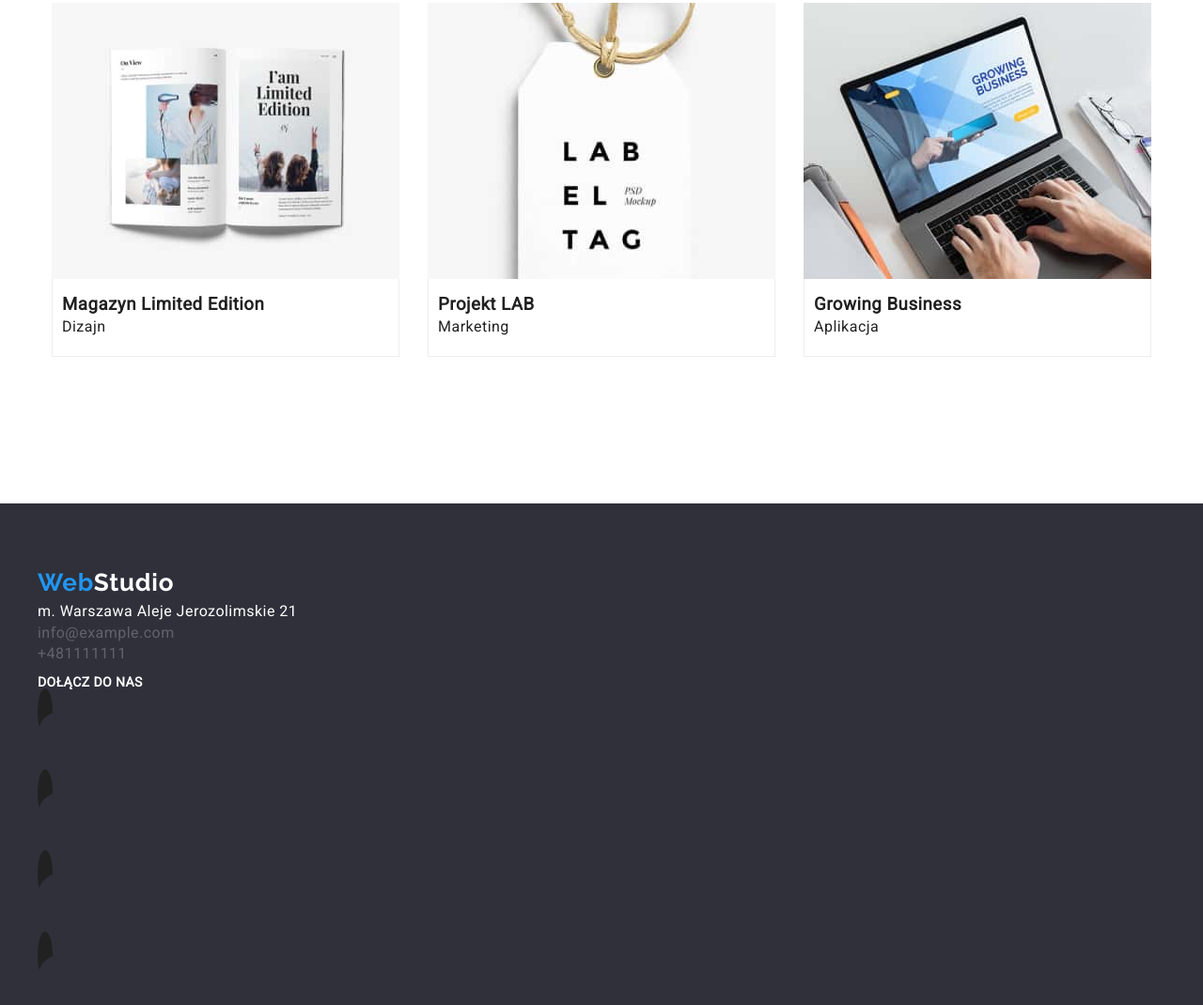
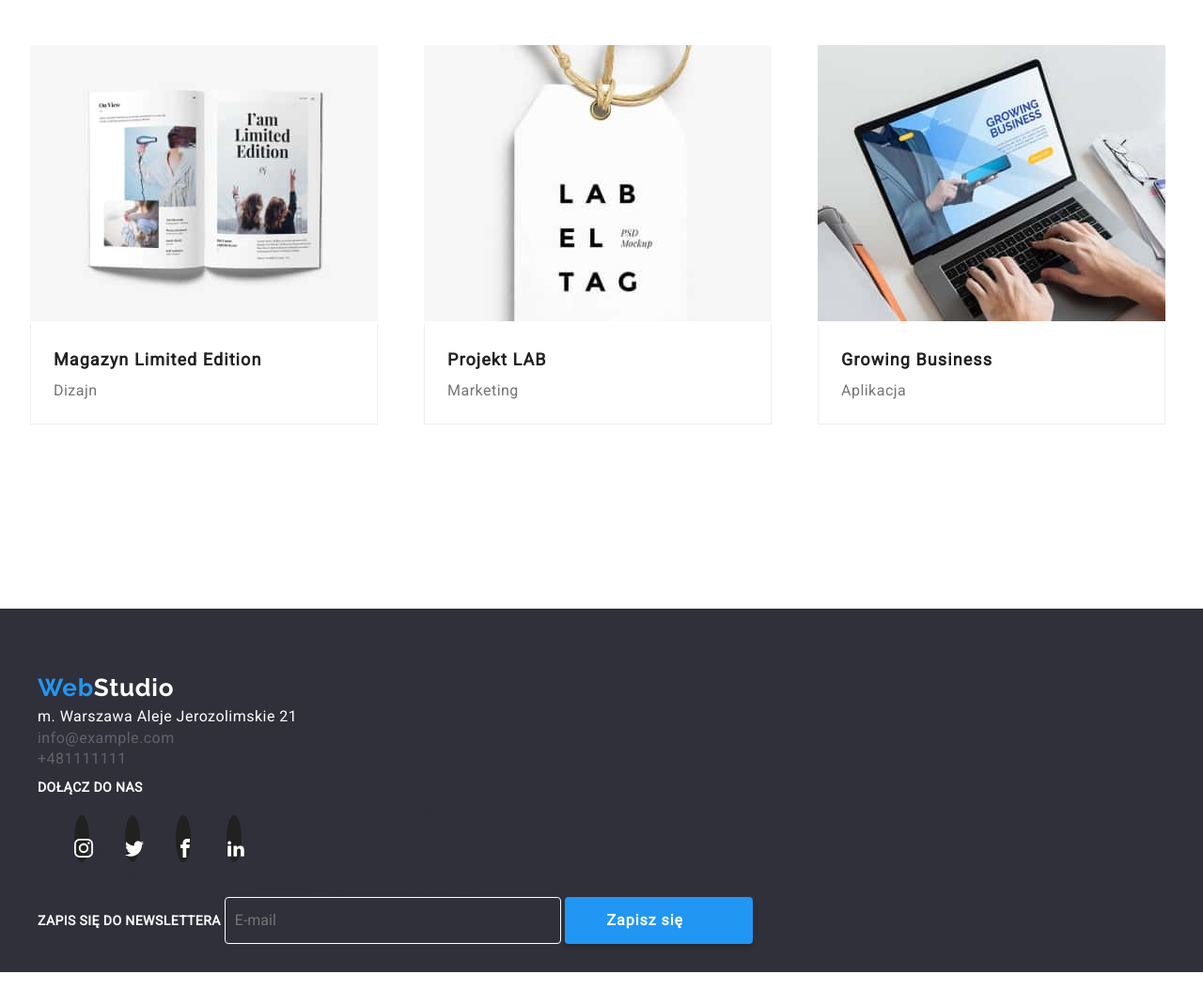
Before and after one commit to karoluss96/goit-markup-hw-08, a plain HTML site: page portfolio.html in a window 1280 px wide. Shown: the part 1391-2461 px from the top of the page at 94% size. After the commit the page ends 2426 px from the top, so only its background shows below. Drawn offline with nearby package versions, Linux system fonts and the light colour scheme.

Commit message:
Update styles.css

```diff
--- a/styles.css
+++ b/styles.css
@@ -101,7 +101,7 @@ text-decoration: underline;
   display: flex;
 }
 ul,
-sol {
+ol {
   list-style-type: none;
 }
 .list-menu{
@@ -240,6 +240,24 @@ nav .portfolio:focus {
 .section .but:hover {
   border-radius: 4px;
 }
+.clients{
+  font-weight: 700;
+    font-size: 36px;
+    line-height: 42px;
+    text-align: center;
+    letter-spacing: 0.03em;
+    margin: 0px;
+    margin-bottom: 50px;
+}
+.list-clients{
+  display: flex;
+  list-style: none;
+  justify-content: space-between;
+  align-items: center;
+  margin-right: 20px;
+  margin-left: 20px;
+  padding-top: 20px;
+}
 .icon,
 .corpos{
   display: flex;
@@ -252,7 +270,7 @@ nav .portfolio:focus {
   fill: #afb1b8;
   border-radius: 50%;
   transition-property: fill, background-color;
-  transition: 250ms cubic-bezier(0.4, 0, 0.2, 1);
+  transition: var(--transition);
 }
 .corpos .icons{
   width: 106px;
@@ -336,14 +354,22 @@ img {
   display: flex;
   justify-content: space-between;
   align-items: center;
+  margin-right: 32px;
+  margin-left: 32px;
+  padding-top: 20px;
+}
+.social-media li{
+  flex-wrap: wrap;
+  gap: 10px;
 }
 .soc-media{
+  display: flex;
   fill:#ececec;
   width: 20px;
   height: 20px;
   border-radius: 50%;
   transition-property: fill, background-color;
-  transition: 250ms cubic-bezier(0.4, 0, 0.2, 1);
+  transition: var(--transition);
 }
 .social-link{
   display: flex;
@@ -450,24 +476,107 @@ img {
   list-style-type: none;
   display: flex;
   flex-wrap: wrap;
-  padding-bottom: 20px;
+  margin: 0px;
+  margin-left: -8px;
+  margin-bottom: -8px;
+  padding-bottom: 50px;
   justify-content: space-between;
   line-height: 36px;
   letter-spacing: 0.03em;
 
 }
-
-.list-photos li{
+.blue-hover{
+  display: flex;
+  justify-content: space-between;
+  box-sizing: border-box;
+  border: 1px solid var(--white);
+  margin-bottom: 30px;
+  background: var(--white);
+  border: 0px;
+  cursor: pointer;
+}
+.blue-hover > img{
+  object-fit: cover;
+}
+.blue-hover:hover .secret-text{
+  transform: translateY(0);
+  transition: var(--transition);
+}
+.hide{
   position: relative;
-    width: 370px;
-    height: 404px;
-    margin: 15px;
-    list-style-type: none;
-    background: var(--white);
   overflow: hidden;
-    cursor: pointer;
+}
+.secret-text{
+  position: absolute;
+  top: 0;
+  left: 0;
+  width: 100%;
+  height: 100%;
+  letter-spacing: 0.03em;
+  line-height: 1.56em;
+  background-color: rgba(33, 150, 243, 0.9);
+  transform: translateY(100%);
   transition: var(--transition);
-    transition-property: box-shadow;
+  transition-property: transform;
+  transition-timing-function: ease;
+  transition-delay: 0s;
+  }
+.secret-text p{
+  text-align: left;
+  padding-top: 49px;
+  padding-left: 24px;
+  padding-right: 24px;
+  font-family: "Roboto";
+  font-style: normal;
+  font-weight: 400;
+  font-size: 18px;
+  line-height: 28px;
+  margin: 0px;
+  letter-spacing: 0.03em;
+  color: #ffffff;
+}
+.underscore{
+  z-index: 1001;
+  background-color: #fff;
+  bottom: 0;
+  left: 0;
+  width: 100%;
+  list-style: none;
+  position: absolute;
+  padding-bottom: 20px;
+  padding-left: 24px;
+  padding-top: 20px;
+  border-right: 1px solid #EEEEEE;
+  border-left: 1px solid #EEEEEE;
+  border-bottom: 1px solid #EEEEEE;
+  letter-spacing: 0.06em;
+  overflow: visible;
+}
+.underscore h3{
+  width: 322px;
+  height: 36px;
+  font-weight: 700;
+  font-size: 18px;
+  line-height: 36px;
+  letter-spacing: 0.06em;
+  margin: 0px;
+  padding: 0px;
+  padding-bottom: 4px;
+}
+.underscore p{
+  color: #757575;
+    width: 322px;
+    height: 30px;
+    font-weight: 400;
+    font-size: 16px;
+    line-height: 30px;
+    letter-spacing: 0.03em;
+    margin: 0px;
+}
+.blue-hover:active,
+.blue-hover:hover,
+.blue-hover:focus{
+  box-shadow: 0px 1px 1px rgba(0, 0, 0, 0.12), 0px 4px 4px rgba(0, 0, 0, 0.06), 1px 4px 6px rgba(0, 0, 0, 0.16);
 }
 
 
@@ -480,68 +589,39 @@ img {
 .imagine7,
 .imagine8,
 .imagine9{
+  position: relative;
+  width: 370px;
+  height: 404px;
+  margin: 0px;
+  overflow: hidden;
+  align-items: center;
   background-color: #fff;
   justify-content: space-between;
   margin-bottom: 30px;
-  max-width: 370px;
   border-radius: 0px;
 }
 .imagine1:focus,
+.imagine1:hover,
 .imagine2:focus,
+.imagine2:hover,
 .imagine3:focus,
+.imagine3:hover,
 .imagine4:focus,
+.imagine4:hover,
 .imagine5:focus,
+.imagine5:hover,
 .imagine6:focus,
+.imagine6:hover,
 .imagine7:focus,
+.imagine7:hover,
 .imagine8:focus,
-.imagine9:focus {
+.imagine8:hover,
+.imagine9:focus,
+.imagine9:hover {
   box-shadow: 0px 1px 3px rgb(0 0 0 / 12%), 0px 1px 1px rgb(0 0 0 / 14%);
   animation: cursorMoveOut 0.8s forwards;
 }
-.secret-text{
-position: absolute;
-top: 0;
-left: 0;
-width: 100%;
-height: 100%;
-background-color: rgba(33, 150, 243, 0.9);
-opacity: 90%;
-transform: translateY(100%);
-transition: var(--transition);
-transition-property: transform;
-transition-timing-function: ease;
-  transition-delay: 0s;
-}
-.secret-text>p{
-  text-align: left;
-    padding-top: 49px;
-    padding-left: 24px;
-    padding-right: 45px;
-    font-family: "Roboto";
-    font-style: normal;
-    font-weight: 400;
-    font-size: 18px;
-    line-height: 28px;
-    letter-spacing: 0.03em;
-    color: #ffffff;
-}
 
-.underscore{
-  z-index: 1001;
-  background-color: #fff;
-  bottom: 0;
-  left: 0;
-  width: 100%;
-  margin-top: -6px;
-  list-style: none;
-  padding-top: 20px;
-  padding-left: 10px;
-  border-right: 1px solid #EEEEEE;
-  border-left: 1px solid #EEEEEE;
-  border-bottom: 1px solid #EEEEEE;
-  border-radius: 0px;
-  letter-spacing: 0.03em;
-}
 figcaption{
   padding-top: 20px;
   padding-bottom: 20px;
@@ -556,7 +636,6 @@ footer {
 }
 footer .container {
   padding-top: 60px;
-  padding-bottom: 60px;
 }
 footer .end {
   text-decoration-line: none;
@@ -575,18 +654,42 @@ footer address {
 footer .stat{
   color: var(--white);
 }
-.join .media{
+.join {
+  list-style: none;
   display: flex;
-  justify-content: center;
-  width: 44px;
-  height: 44px;
-  padding: 25px 0;
+  align-items: center;
+  margin-top: 16px;
+  padding: 25px;
   background-color: var(--black);
   fill: var(--blue);
   border-radius: 50%;
   transition-property: fill, background-color;
-  transition: 250ms cubic-bezier(0.4, 0, 0.2, 1);
+  transition: var(--transition);
 }
+.join li{
+  justify-content: center;
+  align-items: center;
+  display: flex;
+  width: 44px;
+  height: 44px;
+  padding: 0px;
+  background-color: var(--black);
+  border-radius: 50%;
+  cursor: pointer;
+  margin-right: 10px;
+  fill: var(--blue);
+}
+.media{
+  width: 20px;
+  height: 20px;
+  align-items: center;
+  fill: var(--white);
+}
+.foot-social{
+  margin-left: 180px;
+  padding-top: 5px;
+}
+
 footer .come-in{
   width: 113px;
   height: 16px;
@@ -619,8 +722,56 @@ footer .mail:focus {
   color: #2196f3;
   text-decoration: underline;
 }
+footer label{
+margin-bottom: 20px;
+align-items: center;
+text-transform: uppercase;
+font-size: 14px;
+font-family: 'Roboto';
+font-weight: bold;
+letter-spacing: 0.03em;
+}
+footer input{
+    border: 1px solid var(--white);
+    border-radius: 4px;
+    width: 358px;
+    height: 50px;
+    padding-left: 42px;
+    line-height: 1.15;
+    margin-bottom: 30px;
+    color: var(--black);
+    padding-left: 10px;
+    background-color: var(--black);
+}
+footer input:hover,
+footer input:focus{
+  border: 1px solid var(--blue);
+  border-radius: 4px;
+  outline: none;
+  background-color: var(--black);
+}
+footer button{
+  width: 200px;
+  height: 50px;
+  background: var(--blue);
+  box-shadow: 0px 4px 4px rgb(0 0 0 / 15%);
+  border-radius: 4px;
+  font-weight: 700;
+  font-size: 16px;
+  line-height: 1.87;
+  text-align: center;
+  letter-spacing: 0.06em;
+  color: #fff;
+  margin-bottom: 30px;
+  border: none;
+  cursor: pointer;
+  padding-bottom: 3px;
+}
+.send{
+  width: 24px;
+  height: 24px;
+}
 .backdrop{
-  cursor: not-allowed;
   opacity: 100%;
   align-items: center;
   position: fixed;
@@ -636,6 +787,9 @@ footer .mail:focus {
   animation-timing-function: linear;
   animation-iteration-count: 1;
   animation-direction: normal;
+  transition-property: opacity, transform;
+  transition-duration: 250ms;
+  transition-timing-function: ease-in-out;
 }
 .close-btn:hover{
 	cursor: pointer;
@@ -645,21 +799,24 @@ footer .mail:focus {
   top: 50%;
   left: 50%;
   transform: translate(-50%, -50%);
+  background-color: var(--white);
   width: 528px;
-  min-height: 581px;
-  background-color: #fff;
+  height: 581px;
+  box-shadow: 0px 1px 3px rgb(0 0 0 / 12%), 0px 1px 1px rgb(0 0 0 / 14%), 0px 2px 1px rgb(0 0 0 / 20%);
+  border-radius: 4px;
 }
 .close-btn{
-  box-sizing: border-box;
+  cursor: pointer;
   position: absolute;
   top: 8px;
   right: 8px;
   width: 30px;
   height: 30px;
-  background-color: #fff;
+  background-color: var(--white);
   border-radius:50%;
   border: 1px solid rgba(0, 0, 0, 1);
   opacity: 100%;
+  z-index: 1000;
 }
 .is-hidden{
   opacity: 0;
@@ -668,6 +825,8 @@ footer .mail:focus {
 }
 .form{
   display: flex;
+  align-items: center;
+  justify-content: space-between;
   flex-direction: column;
   position: relative;
 }
@@ -693,9 +852,19 @@ input{
     padding-left: 42px;
 }
 .form textarea{
+  width: 448px;
   resize: none;
   border: 1px solid rgba(33, 33, 33, 0.2);
   border-radius: 4px;
+}
+.con{
+  position: absolute;
+  width: 20px;
+  height: 20px;
+}
+.form input:focus,
+.form textarea:focus {
+  outline: none;
 }
 
 .form input,
@@ -712,6 +881,10 @@ input{
   border: 1px solid var(--blue);
   border-radius: 4px;
 }
+.comment{
+  width: 448px;
+  height: 120px;
+}
 .form
 .form label{
   font-size: 12px;
@@ -725,7 +898,6 @@ input{
 .checkbox{
   display: flex;
   justify-content: center;
-  padding-right: 40px;
   margin-top: 0;
 }
 .checkbox a{
@@ -734,7 +906,11 @@ input{
 .check-lex{
   margin: 0;
   padding: 0;
-  align-self: center;
+  align-items: center;
+  cursor: pointer;
+}
+.check-lex a{
+  text-decoration: underline;
 }
 .check-lex::before{
   content: "";
@@ -743,8 +919,15 @@ input{
   height: 16px;
   margin-left: 0;
   margin-right: 7px;
-    border: 1px solid rgba(33, 33, 33, 0.2);
+  outline: 1px solid rgba(33, 33, 33, 0.2);
   border-radius: 2px;
+  transition: all var(--transition);
+}
+.web:checked + .check-lex::before {
+ background-color:var(--blue);
+ border: 3px solid var(--white);
+  background-image: url(./images/check.png);
+  background: no-repeat;
 }
 .form button{
   width: 200px;
@@ -761,12 +944,15 @@ input{
     margin: auto;
     margin-top: 30px;
     border: none;
+    cursor: pointer;
 }
-@keyframes scaling {
-  0% {
-    transform: scale(0);
+.visually-hidden{
+  position: absolute !important;
+  clip: rect(1px 1px 1px 1px);
+  clip: rect(1px, 1px, 1px, 1px);
+  padding: 0 !important;
+  border: 0 !important;
+  height: 1px !important;
+  width: 1px !important;
+  overflow: hidden;
 }
-  100% {
-    transform: scale(1);
-  }
-}
```
Lines whose indentation alone changed are shown as unchanged.
